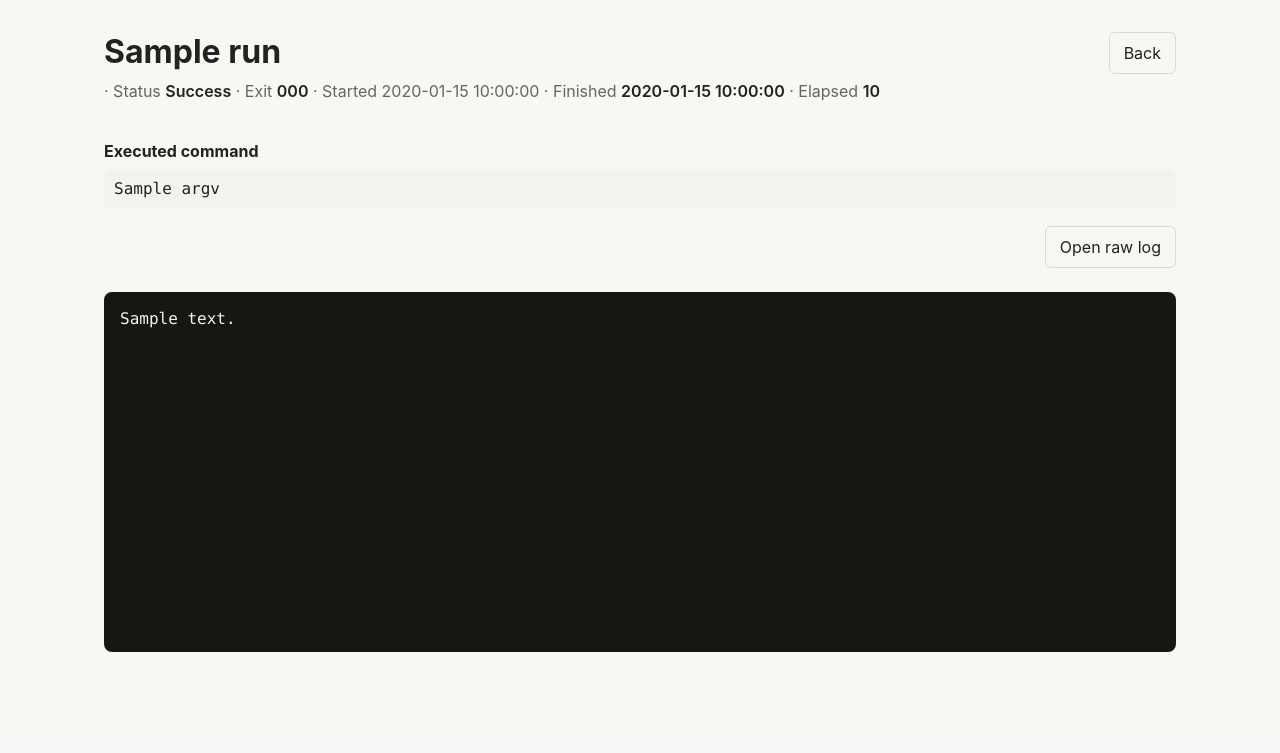
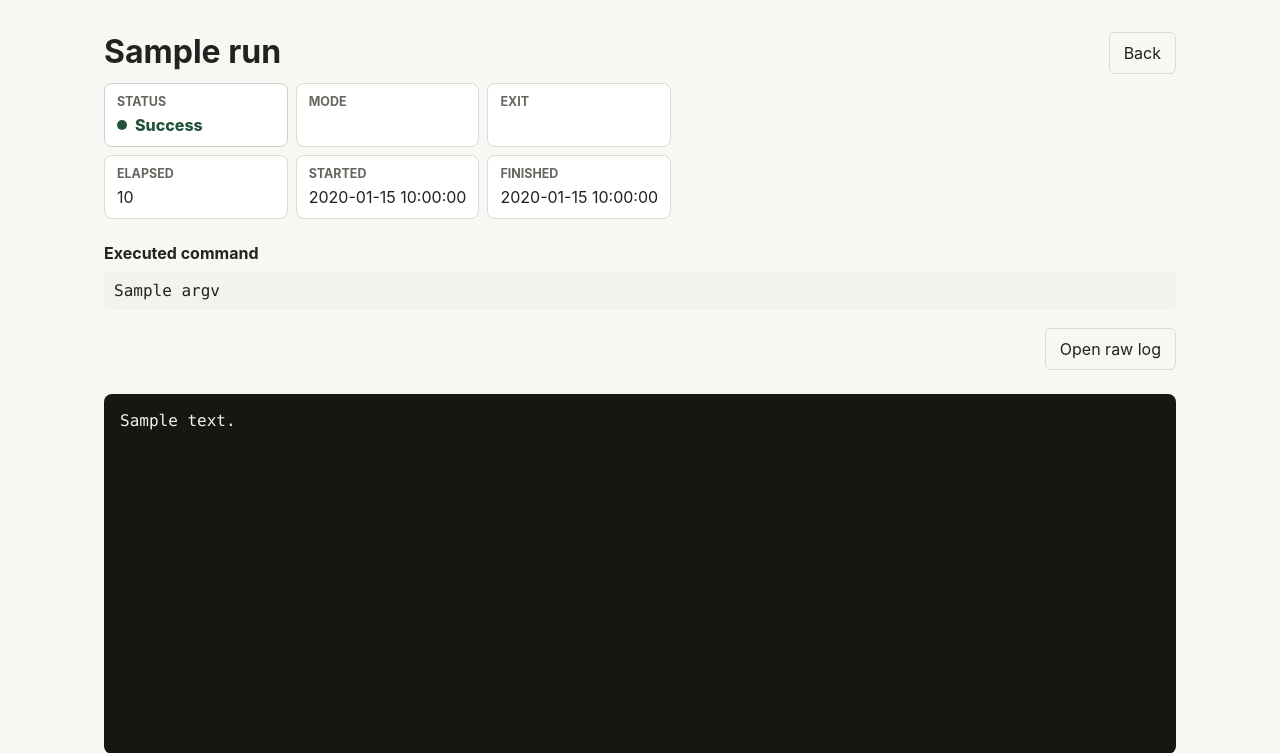
Before and after one commit to Tiaxi/rclone-runner, a Python web app: template app/templates/run_detail.html in a window 1280 px wide. Shown: the part 64-817 px from the top of the page. Before the commit the page ends 716 px from the top, so only its background shows below. Run offline with Jinja, Linux system fonts and the light colour scheme; the template is opened without the code that fills it: most values are stand-ins (such as "Sample title", 1, 10 or a date in 2020).

Commit message:
fix: clarify live run status

```diff
--- a/app/static/styles.css
+++ b/app/static/styles.css
@@ -338,9 +338,81 @@ textarea {
   padding: 0;
 }
 
-.run-meta span {
-  color: var(--text);
-  font-weight: 600;
+.run-summary {
+  display: grid;
+  gap: 8px;
+  grid-template-columns: repeat(3, minmax(150px, 1fr));
+  margin-top: 12px;
+  max-width: 860px;
+}
+
+.run-summary-item {
+  background: var(--panel);
+  border: 1px solid var(--line);
+  border-radius: 8px;
+  display: grid;
+  gap: 4px;
+  min-height: 64px;
+  padding: 10px 12px;
+}
+
+.run-summary-item.primary {
+  border-color: #c7d8ca;
+}
+
+.run-summary-label {
+  color: var(--muted);
+  font-size: 0.78rem;
+  font-weight: 700;
+  text-transform: uppercase;
+}
+
+.run-status {
+  align-items: center;
+  display: inline-flex;
+  font-weight: 800;
+  gap: 8px;
+}
+
+.run-status::before {
+  background: currentColor;
+  border-radius: 999px;
+  content: "";
+  height: 10px;
+  width: 10px;
+}
+
+.run-status.running {
+  color: var(--accent-dark);
+}
+
+.run-status.running::before {
+  animation: pulse 1.2s ease-in-out infinite;
+}
+
+.run-status.failed,
+.run-status.canceled {
+  color: var(--danger);
+}
+
+.run-status.success {
+  color: var(--accent-dark);
+}
+
+.run-status.skipped {
+  color: var(--muted);
+}
+
+@keyframes pulse {
+  0%,
+  100% {
+    opacity: 0.35;
+    transform: scale(0.82);
+  }
+  50% {
+    opacity: 1;
+    transform: scale(1);
+  }
 }
 
 .log-viewer {
--- a/app/templates/_log_viewer.html
+++ b/app/templates/_log_viewer.html
@@ -67,9 +67,10 @@
       const state = await response.json();
       if (statusText && state.status) {
         statusText.textContent = state.status.charAt(0).toUpperCase() + state.status.slice(1);
+        statusText.className = `run-status ${state.status}`;
       }
       if (exitCode) {
-        exitCode.textContent = state.exit_code ?? "Pending";
+        exitCode.textContent = state.exit_label ?? "Pending";
       }
       if (finishedAt) {
         finishedAt.textContent = state.finished_at ?? "Running";
--- a/app/templates/job_detail.html
+++ b/app/templates/job_detail.html
@@ -25,7 +25,7 @@
         <td><span class="badge {{ 'dry-run' if 'dry-run' in run.job_run.trigger else '' }}">{{ run_mode_label(run.job_run.trigger) }}</span></td>
         <td>{{ run.started_at }}</td>
         <td>{{ run.status|capitalize }}</td>
-        <td>{{ run.exit_code if run.exit_code is not none else "Pending" }}</td>
+        <td>{{ run_exit_label(run) }}</td>
         <td><a href="/runs/{{ run.id }}">Log</a></td>
       </tr>
       {% else %}
--- a/app/templates/run_detail.html
+++ b/app/templates/run_detail.html
@@ -4,14 +4,32 @@
 <div class="page-header">
   <div>
     <h1>{{ run.step_name }}</h1>
-    <p class="run-meta">
-      {{ run_mode_label(run.job_run.trigger) }} ·
-      Status <span id="run-status">{{ run.status|capitalize }}</span> ·
-      Exit <span id="run-exit-code">{{ run.exit_code if run.exit_code is not none else "Pending" }}</span> ·
-      Started {{ format_local_time(run.started_at) }} ·
-      Finished <span id="run-finished-at">{{ format_local_time(run.ended_at) if run.ended_at is not none else "Running" }}</span> ·
-      Elapsed <span id="run-elapsed">{{ format_duration(run.started_at, run.ended_at) if run.ended_at is not none else format_duration(run.started_at, utc_now()) }}</span>
-    </p>
+    <div class="run-summary" aria-live="polite">
+      <div class="run-summary-item primary">
+        <span class="run-summary-label">Status</span>
+        <span id="run-status" class="run-status {{ run.status }}">{{ run.status|capitalize }}</span>
+      </div>
+      <div class="run-summary-item">
+        <span class="run-summary-label">Mode</span>
+        <span>{{ run_mode_label(run.job_run.trigger) }}</span>
+      </div>
+      <div class="run-summary-item">
+        <span class="run-summary-label">Exit</span>
+        <span id="run-exit-code">{{ run_exit_label(run) }}</span>
+      </div>
+      <div class="run-summary-item">
+        <span class="run-summary-label">Elapsed</span>
+        <span id="run-elapsed">{{ format_duration(run.started_at, run.ended_at) if run.ended_at is not none else format_duration(run.started_at, utc_now()) }}</span>
+      </div>
+      <div class="run-summary-item">
+        <span class="run-summary-label">Started</span>
+        <span>{{ format_local_time(run.started_at) }}</span>
+      </div>
+      <div class="run-summary-item">
+        <span class="run-summary-label">Finished</span>
+        <span id="run-finished-at">{{ format_local_time(run.ended_at) if run.ended_at is not none else "Running" }}</span>
+      </div>
+    </div>
   </div>
   <div class="button-row">
     {% if run.status == "running" %}
--- a/app/templates/runs.html
+++ b/app/templates/runs.html
@@ -13,7 +13,7 @@
         <td><span class="badge {{ 'dry-run' if 'dry-run' in run.job_run.trigger else '' }}">{{ run_mode_label(run.job_run.trigger) }}</span></td>
         <td>{{ run.started_at }}</td>
         <td>{{ run.status|capitalize }}</td>
-        <td>{{ run.exit_code if run.exit_code is not none else "Pending" }}</td>
+        <td>{{ run_exit_label(run) }}</td>
         <td><a href="/runs/{{ run.id }}">Open</a></td>
       </tr>
       {% else %}
```
Also changed, not shown: app/main.py (+15 -3 lines), app/templates/_job_editor.html (+5 -5 lines), tests/test_web.py (+28 -0 lines).
